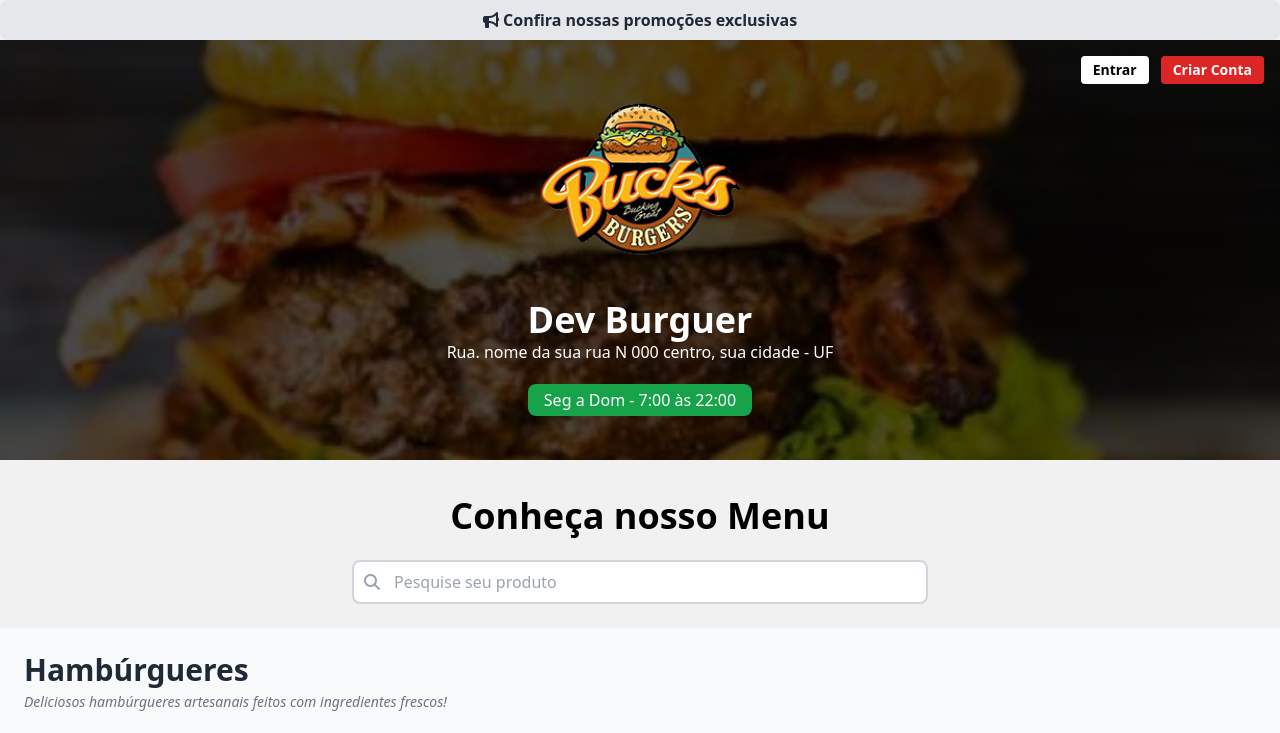
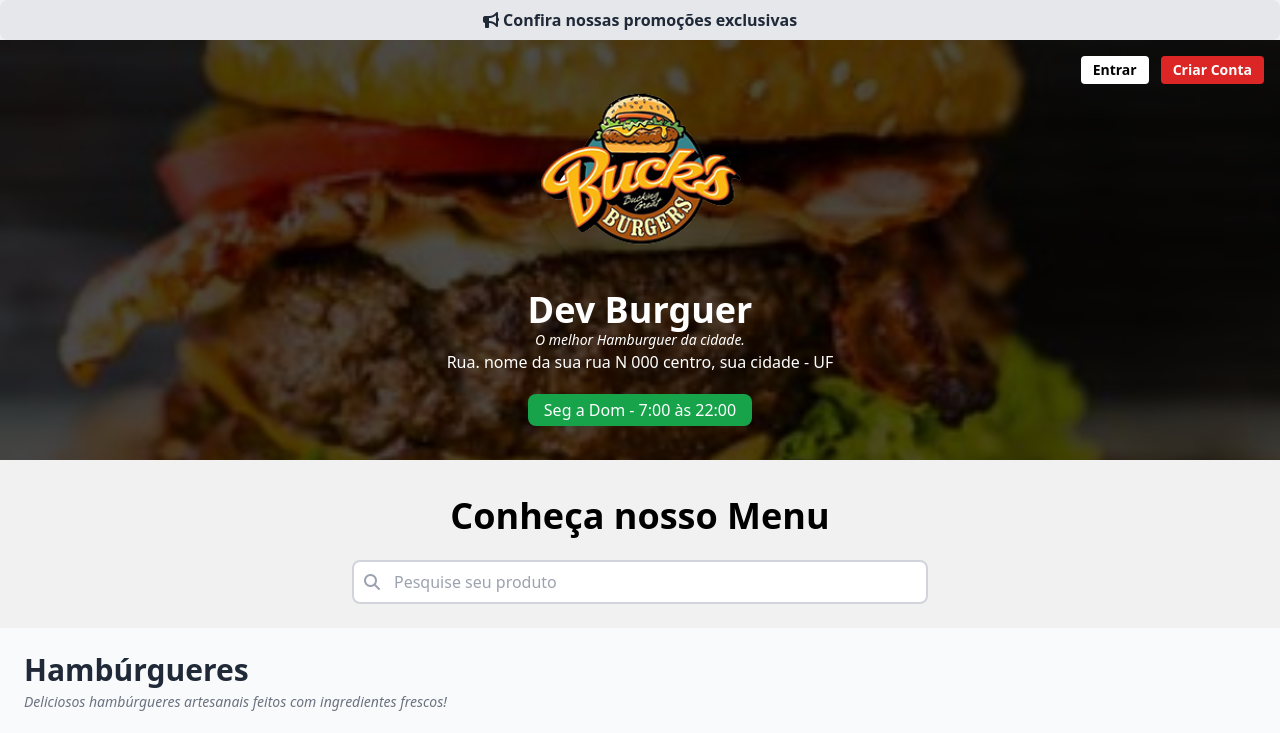
Before and after one commit to daniel2025mar/Cardapio-Demo-V2, a website built with Vite: page index.html in a window 1280 px wide. Shown: the top 733 px of the page. Built offline with nearby package versions, Linux system fonts and the light colour scheme.

```diff
--- a/index.html
+++ b/index.html
@@ -69,6 +69,7 @@
   <h1 class="text-4xl mt-2 font-bold text-white">
     Dev Burguer
   </h1>
+  <p class="text-white text-sm font-medium italic">O melhor Hamburguer da cidade.</p>
 
   <span class="text-white font-medium">
     Rua. nome da sua rua N 000 centro, sua cidade - UF
```
